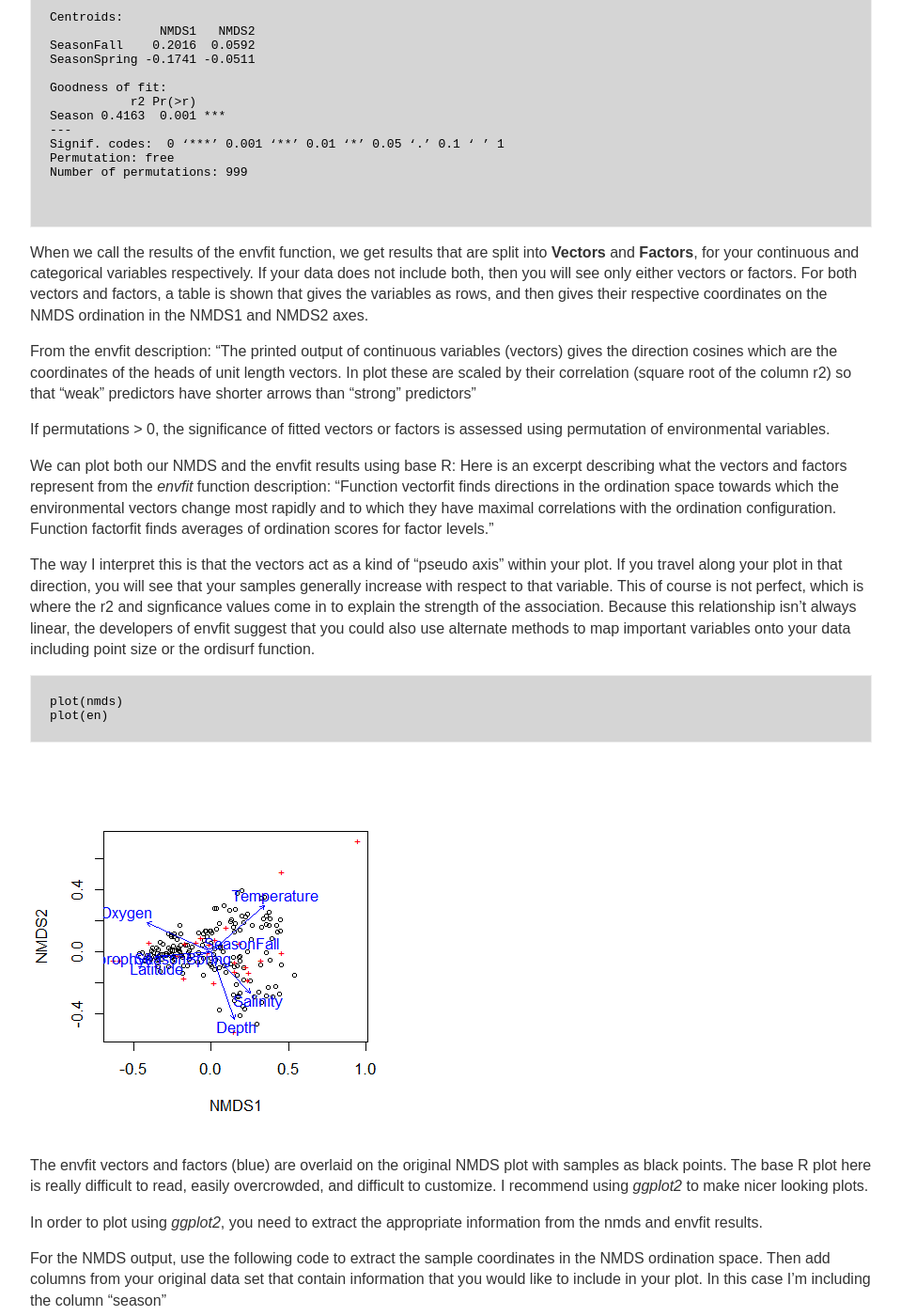
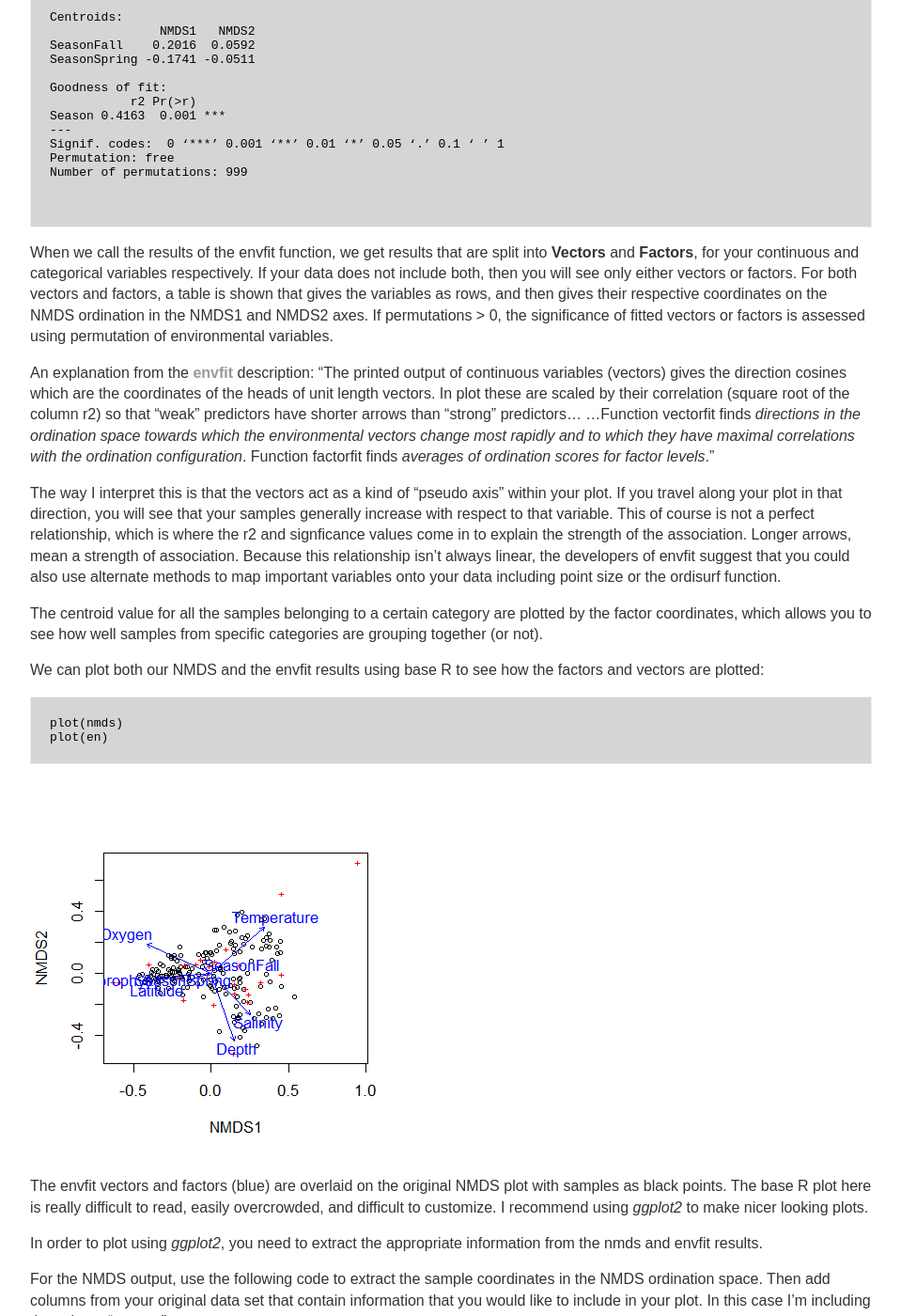
Before and after one commit to jkzorz/jkzorz.github.io, a Jekyll site: the page built from _posts/2020-04-04-NMDS-extras.md, in a window 1280 px wide and 1400 px high, scrolled down 2034 px. Shown: the whole window at 94% size, without its empty margins (160-1119 px from the left). Built offline with Jekyll 4.4.1, drawn with Linux system fonts in a browser that asks for light colours; some of the changed text lies outside the part shown.

Commit message:
Update 2020-04-04-NMDS-extras.md

````diff
--- a/_posts/2020-04-04-NMDS-extras.md
+++ b/_posts/2020-04-04-NMDS-extras.md
@@ -95,20 +95,17 @@ Number of permutations: 999
 
 ```
 
-When we call the results of the envfit function, we get results that are split into **Vectors** and **Factors**, for your continuous and categorical variables respectively. If your data does not include both, then you will see only either vectors or factors.  For both vectors and factors, a table is shown that gives the variables as rows, and then gives their respective coordinates on the NMDS ordination in the NMDS1 and NMDS2 axes.
+When we call the results of the envfit function, we get results that are split into **Vectors** and **Factors**, for your continuous and categorical variables respectively. If your data does not include both, then you will see only either vectors or factors.  For both vectors and factors, a table is shown that gives the variables as rows, and then gives their respective coordinates on the NMDS ordination in the NMDS1 and NMDS2 axes. If permutations > 0, the significance of fitted vectors or factors is assessed using permutation of environmental variables.
 
-From the envfit description:
-"The printed output of continuous variables (vectors) gives the direction cosines which are the coordinates of the heads of unit length vectors. In plot these are scaled by their correlation (square root of the column r2) so that “weak” predictors have shorter arrows than “strong” predictors"
+An explanation from the **[envfit](https://www.rdocumentation.org/packages/vegan/versions/2.4-2/topics/envfit)** description:
+"The printed output of continuous variables (vectors) gives the direction cosines which are the coordinates of the heads of unit length vectors. In plot these are scaled by their correlation (square root of the column r2) so that “weak” predictors have shorter arrows than “strong” predictors...
+...Function vectorfit finds *directions in the ordination space towards which the environmental vectors change most rapidly and to which they have maximal correlations with the ordination configuration*. Function factorfit finds *averages of ordination scores for factor levels*."
 
+The way I interpret this is that the vectors act as a kind of "pseudo axis" within your plot. If you travel along your plot in that direction, you will see that your samples generally increase with respect to that variable. This of course is not a perfect relationship, which is where the r2 and signficance values come in to explain the strength of the association. Longer arrows, mean a strength of association. Because this relationship isn't always linear, the developers of envfit suggest that you could also use alternate methods to map important variables onto your data including point size or the ordisurf function.
 
-If permutations > 0, the significance of fitted vectors or factors is assessed using permutation of environmental variables.
+The centroid value for all the samples belonging to a certain category are plotted by the factor coordinates, which allows you to see how well samples from specific categories are grouping together (or not).
 
-
-We can plot both our NMDS and the envfit results using base R:
-Here is an excerpt describing what the vectors and factors represent from the *envfit* function description:
-"Function vectorfit finds directions in the ordination space towards which the environmental vectors change most rapidly and to which they have maximal correlations with the ordination configuration. Function factorfit finds averages of ordination scores for factor levels."
-
-The way I interpret this is that the vectors act as a kind of "pseudo axis" within your plot. If you travel along your plot in that direction, you will see that your samples generally increase with respect to that variable. This of course is not perfect, which is where the r2 and signficance values come in to explain the strength of the association. Because this relationship isn't always linear, the developers of envfit suggest that you could also use alternate methods to map important variables onto your data including point size or the ordisurf function.
+We can plot both our NMDS and the envfit results using base R to see how the factors and vectors are plotted:
 
 ```
 plot(nmds)
@@ -129,9 +126,9 @@ data.scores = as.data.frame(scores(nmds))
 data.scores$season = df$Season
 ```
 
-Extracting the required information from the envfit result is a bit more complicated. The envfit output contains information on the length of the segments for each variable. The segments are scaled to the r2 value, so that the environmental variables with a longer segment are more strongly correlated with the data than those with a shorter segment. You can extract this information with scores. Then these lengths are further scaled to fit the plot. This is done with a multiplier that is analysis specific, and can be accessed using the command *ordiArrowMul(en)*. Below I multiply the scores by this multiplier to keep the coordinates in the correct proportion
+Extracting the required information from the envfit result is a bit more complicated. The envfit output contains information on the length of the segments for each variable. The segments are scaled to the r2 value, so that the environmental variables with a longer segment are more strongly correlated with the data than those with a shorter segment. You can extract this information with scores. Then these lengths are further scaled to fit the plot. This is done with a multiplier that is analysis specific, and can be accessed using the command *ordiArrowMul(en)*. Below I multiply the scores by this multiplier to keep the coordinates in the correct proportion.
 
-Also because my data contained continuous and categorical environmental variables, I'm extracting the information from both separately using the "vectors" and "factors" options respectively.
+Because my data contained continuous and categorical environmental variables, I'm extracting the information from both separately using the "vectors" and "factors" options respectively.
 
 ```
 en_coord_cont = as.data.frame(scores(en, "vectors")) * ordiArrowMul(en)
@@ -187,3 +184,5 @@ gg
 
 
 The plot is a bit busy still, but looks much nicer than the original base R example. The code is a bit more complicated because there are now many aspects to the plot including points, line segments, and text labels. The main difference between this plot and others in this tutorial series, is that we are drawing information from 3 different data frames here, and thus must specify the *data* source each time we add a *geom* layer to the plot.
+
+Try adding each block of code before the "+" one at a time in order to get a better undertanding of what each layer is adding to the plot.
````
